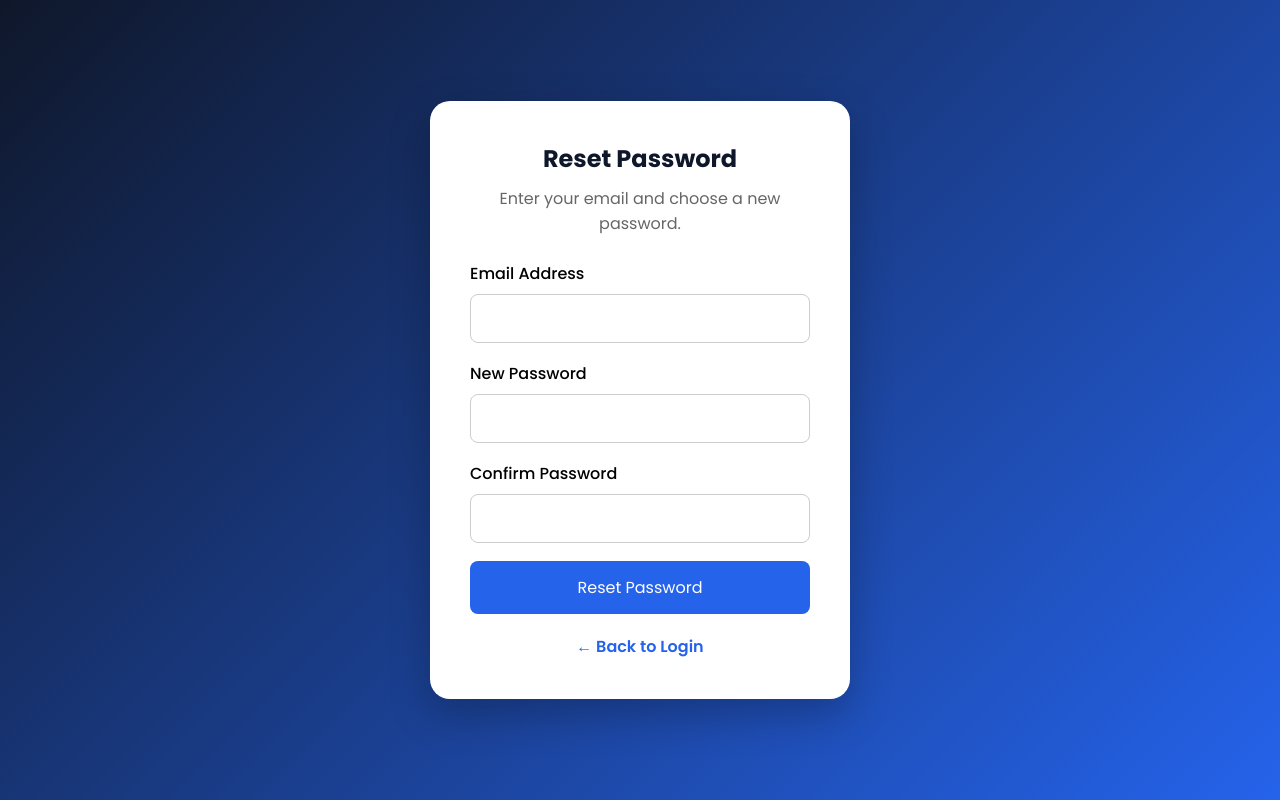
After one commit to snehal-cpu/AIResumeAnalyzer, a PHP site: page /forgot_password.php in a window 1280 px wide. The commit adds this page. Run offline with PHP 8.4, Linux system fonts and the light colour scheme.

Commit message:
Add forgot password feature

```diff
--- /dev/null
+++ b/forgot_password.php
@@ -0,0 +1,179 @@
+<?php
+include "db.php";
+
+if(isset($_POST['reset']))
+{
+    $email = $_POST['email'];
+    $new_password = $_POST['new_password'];
+    $confirm_password = $_POST['confirm_password'];
+
+    if($new_password != $confirm_password)
+    {
+        echo "<script>alert('Passwords do not match!');</script>";
+    }
+    else
+    {
+        $check = mysqli_query($conn,"SELECT * FROM users WHERE email='$email'");
+
+        if(mysqli_num_rows($check) > 0)
+        {
+            $password = password_hash($new_password, PASSWORD_DEFAULT);
+
+            mysqli_query($conn,"UPDATE users SET password='$password' WHERE email='$email'");
+
+            echo "<script>
+                    alert('Password Reset Successfully!');
+                    window.location='login.php';
+                  </script>";
+        }
+        else
+        {
+            echo "<script>alert('Email not found!');</script>";
+        }
+    }
+}
+?>
+
+<!DOCTYPE html>
+<html lang="en">
+<head>
+<meta charset="UTF-8">
+<meta name="viewport" content="width=device-width, initial-scale=1.0">
+<title>Forgot Password | AI Resume Analyzer</title>
+
+<link href="https://fonts.googleapis.com/css2?family=Poppins:wght@300;400;500;600;700&display=swap" rel="stylesheet">
+
+<style>
+
+*{
+margin:0;
+padding:0;
+box-sizing:border-box;
+font-family:'Poppins',sans-serif;
+}
+
+body{
+display:flex;
+justify-content:center;
+align-items:center;
+height:100vh;
+background:linear-gradient(135deg,#0f172a,#2563eb);
+}
+
+.container{
+width:420px;
+background:white;
+padding:40px;
+border-radius:20px;
+box-shadow:0 15px 40px rgba(0,0,0,.25);
+}
+
+h2{
+text-align:center;
+color:#0f172a;
+margin-bottom:10px;
+}
+
+p{
+text-align:center;
+color:#666;
+margin-bottom:25px;
+}
+
+.input-box{
+margin-bottom:18px;
+}
+
+label{
+display:block;
+margin-bottom:8px;
+font-weight:500;
+}
+
+input{
+width:100%;
+padding:12px;
+border:1px solid #ccc;
+border-radius:8px;
+font-size:15px;
+}
+
+input:focus{
+border-color:#2563eb;
+outline:none;
+}
+
+button{
+width:100%;
+padding:14px;
+background:#2563eb;
+color:white;
+border:none;
+border-radius:8px;
+font-size:16px;
+cursor:pointer;
+transition:.3s;
+}
+
+button:hover{
+background:#1d4ed8;
+}
+
+.back{
+text-align:center;
+margin-top:20px;
+}
+
+.back a{
+text-decoration:none;
+color:#2563eb;
+font-weight:600;
+}
+
+.back a:hover{
+text-decoration:underline;
+}
+
+</style>
+
+</head>
+
+<body>
+
+<div class="container">
+
+<h2>Reset Password</h2>
+
+<p>Enter your email and choose a new password.</p>
+
+<form method="POST">
+
+<div class="input-box">
+<label>Email Address</label>
+<input type="email" name="email" required>
+</div>
+
+<div class="input-box">
+<label>New Password</label>
+<input type="password" name="new_password" required>
+</div>
+
+<div class="input-box">
+<label>Confirm Password</label>
+<input type="password" name="confirm_password" required>
+</div>
+
+<button type="submit" name="reset">
+Reset Password
+</button>
+
+</form>
+
+<div class="back">
+<a href="login.php">← Back to Login</a>
+</div>
+
+</div>
+
+</body>
+</html>
```
Also changed, not shown: login.php (+9 -0 lines), 2 other files.
